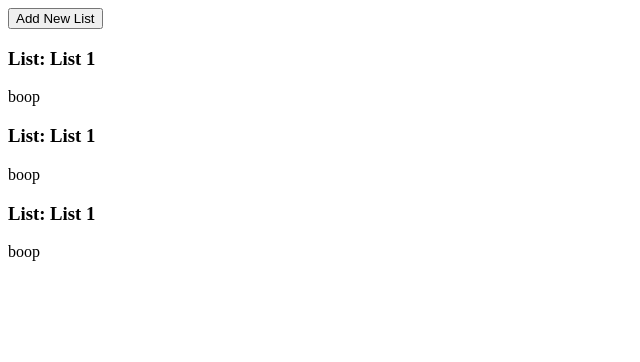
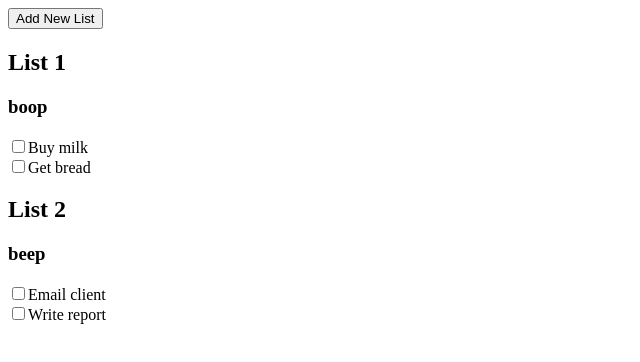
Before and after one commit to kauribeguely/randomJams, a React (Create React App) app in the folder firstreact/: page / in a window 1280 px wide. Shown: the top 362 px of the page, without its empty margins (0-640 px from the left). Built offline with nearby package versions, Linux system fonts and the light colour scheme.

Commit message:
got app to show hard coded list items

```diff
--- a/firstreact/src/App.js
+++ b/firstreact/src/App.js
@@ -7,31 +7,72 @@ import { useState } from 'react';
 function App() {
   // State to hold list items
   const [lists, setLists] = useState([
-    { name: 'List 1', category: 'boop' },
-    { name: 'List 2', category: 'beep' },
-    { name: 'List 3', category: '' },
+    {
+       id: 1,
+       name: 'List 1',
+       category: 'boop',
+       listItems: [
+         { id: 1, text: 'Buy milk', completed: false, owner: 'him' },
+         { id: 2, text: 'Get bread', completed: true, owner: 'her' }
+       ]
+     },
+     {
+       id: 2,
+       name: 'List 2',
+       category: 'beep',
+       listItems: [
+         { id: 1, text: 'Email client', completed: false, owner: 'him' },
+         { id: 2, text: 'Write report', completed: false, owner: 'her' }
+       ]
+     },
   ]);
 
   // const []
 
 // Function to add a new list item
 const addList = () => {
+
  const newList = { name: `List ${lists.length + 1}`, category: 'new category' };
  setLists([...lists, newList]);
+
 };
+
+  // return (
+  //  <div className="App">
+  //    <div>
+  //      {/* Button to add a new list */}
+  //      <button onClick={addList}>Add New List</button>
+  //      <p>boop</p>
+  //      {/* Render each list item */}
+  //      {lists.map((list, index) => (
+  //        <List key={index} name={list.name} category={list.category} />
+  //      ))}
+  //    </div>
+  //  </div>
+  // );
 
   return (
    <div className="App">
      <div>
        {/* Button to add a new list */}
        <button onClick={addList}>Add New List</button>
-
        {/* Render each list item */}
        {lists.map((list, index) => (
-         <List key={index} name={list.name} category={list.category} />
+         <List key={index} name={list.name} category={list.category} listItems={list.listItems} />
        ))}
+
+      </div>
      </div>
-   </div>
+
+       // {lists.map((list, index) =>
+       // (
+       //   <List key={index} name={list.name} category={list.category} />
+       // ))}
+
+
+       // {lists[0].listItems.map(item, index) => (
+       //   <List key={index} text={item.text} completed={item.completed}, owner={item.owner} />
+       // ))}
   );
 }
 
--- a/firstreact/src/components/List.js
+++ b/firstreact/src/components/List.js
@@ -6,14 +6,19 @@ import { useState } from 'react';
 function List(props)
 {
   const [listItems, setListItems] = useState([
-    { name: 'List 1', category: 'boop' },
+    { text: 'milk', completed: 'true' },
+    { text: 'eggs', completed: 'false' },
+    { text: 'bread', completed: 'false' },
   ]);
 
   return  (
     <>
-      {listItems.map((list, index) => (
-        <ListItem name={list.name} category={list.category} />
-      ))}
+      <h2>{props.name}</h2>
+      <h3>{props.category}</h3>
+      {(props.listItems).map((list, index) => (
+      (
+        <ListItem key={index} text={list.text} completed={list.completed} />
+      )))}
     </>
   );
 
--- a/firstreact/src/components/ListItem.js
+++ b/firstreact/src/components/ListItem.js
@@ -4,12 +4,22 @@ import { useState } from 'react';
 
 function ListItem(props)
 {
-  return  (
-    <>
-      <h3> List: {props.name} </h3>
-      <p> {props.category ? props.category : "No Category"} </p>
-    </>
-  );
+  // Set initial checked state based on props
+  const [isChecked, setIsChecked] = useState(props.isChecked);
+
+  // Function to toggle checked state
+  const toggleCheck = () => {
+    setIsChecked((prev) => !prev); // Toggle the checked state
+  };
+
+    return (
+      <div>
+        <input type="checkbox" checked={props.isChecked} onChange={toggleCheck} />
+        <span style={{ textDecoration: props.isChecked ? "line-through" : "none" }}>
+          {props.text}
+        </span>
+      </div>
+    );
 
 }
 
```
